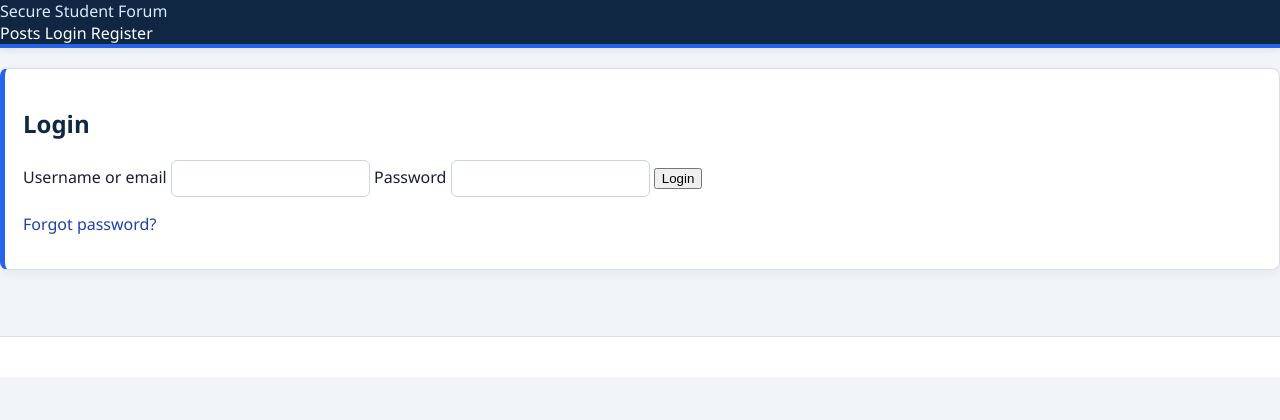
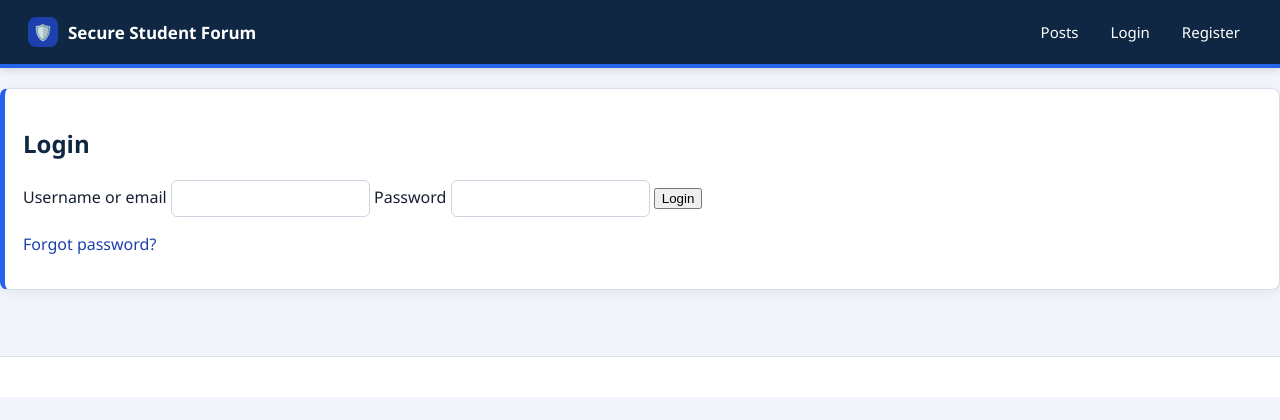
Before and after one commit to teoks/SITsecure2516, a Flask app: a page that uses app/templates/base.html in a window 1280 px wide. Shown: the top 420 px of the page. Run offline with Flask 3, Linux system fonts and the light colour scheme.

Commit message:
Update navbar design

```diff
--- a/app/static/css/style.css
+++ b/app/static/css/style.css
@@ -505,3 +505,90 @@ small {
         width: 100%;
     }
 }
+
+.enterprise-navbar {
+    background: #0f2742;
+    border-bottom: 4px solid #2563eb;
+    color: #ffffff;
+    padding: 0;
+    box-shadow: 0 2px 8px rgba(0, 0, 0, 0.12);
+}
+
+.enterprise-nav-inner {
+    max-width: 1280px;
+    margin: 0 auto;
+    padding: 14px 28px;
+    display: flex;
+    align-items: center;
+    justify-content: space-between;
+}
+
+.enterprise-brand {
+    display: flex;
+    align-items: center;
+    gap: 10px;
+    color: #ffffff !important;
+    font-size: 17px;
+    font-weight: 700;
+    text-decoration: none;
+}
+
+.enterprise-brand:hover {
+    color: #dbeafe !important;
+    text-decoration: none;
+}
+
+.brand-icon {
+    width: 30px;
+    height: 30px;
+    background: #1e40af;
+    border-radius: 8px;
+    display: flex;
+    align-items: center;
+    justify-content: center;
+    font-size: 16px;
+}
+
+.enterprise-nav-links {
+    display: flex;
+    align-items: center;
+    gap: 8px;
+}
+
+.enterprise-nav-links a,
+.enterprise-link-button {
+    color: #ffffff !important;
+    text-decoration: none;
+    padding: 8px 12px;
+    border-radius: 6px;
+    font-weight: 500;
+    background: transparent;
+    border: none;
+    font-family: inherit;
+    font-size: 15px;
+    cursor: pointer;
+}
+
+.enterprise-nav-links a:hover,
+.enterprise-link-button:hover {
+    background: rgba(255, 255, 255, 0.12);
+    color: #dbeafe !important;
+    text-decoration: none;
+}
+
+.nav-logout-form {
+    display: inline;
+    margin: 0;
+}
+
+@media (max-width: 700px) {
+    .enterprise-nav-inner {
+        flex-direction: column;
+        align-items: flex-start;
+        gap: 12px;
+    }
+
+    .enterprise-nav-links {
+        flex-wrap: wrap;
+    }
+}
--- a/app/templates/base.html
+++ b/app/templates/base.html
@@ -8,22 +8,29 @@
     <script defer src="{{ url_for('static', filename='js/main.js') }}"></script>
 </head>
 <body>
-<header class="site-header">
-    <nav class="nav">
-        <a class="brand" href="{{ url_for('forum.index') }}">Secure Student Forum</a>
-        <div class="nav-links">
+<header class="enterprise-navbar">
+    <nav class="enterprise-nav-inner">
+        <a class="enterprise-brand" href="{{ url_for('forum.index') }}">
+            <span class="brand-icon">🛡️</span>
+            <span>Secure Student Forum</span>
+        </a>
+
+        <div class="enterprise-nav-links">
             <a href="{{ url_for('forum.index') }}">Posts</a>
+
             {% if current_user.is_authenticated %}
                 <a href="{{ url_for('forum.create_post') }}">New Post</a>
                 <a href="{{ url_for('forum.saved_posts') }}">Saved</a>
                 <a href="{{ url_for('auth.profile') }}">Profile</a>
+
                 {% if current_user.is_admin %}
                     <a href="{{ url_for('admin.dashboard') }}">Admin</a>
                     <a href="{{ url_for('admin.reports') }}">Reports</a>
                 {% endif %}
-                <form method="post" action="{{ url_for('auth.logout') }}" class="inline-form">
+
+                <form method="post" action="{{ url_for('auth.logout') }}" class="inline-form nav-logout-form">
                     <input type="hidden" name="_csrf_token" value="{{ csrf_token() }}">
-                    <button class="link-button" type="submit">Logout</button>
+                    <button class="enterprise-link-button" type="submit">Logout</button>
                 </form>
             {% else %}
                 <a href="{{ url_for('auth.login') }}">Login</a>
```
